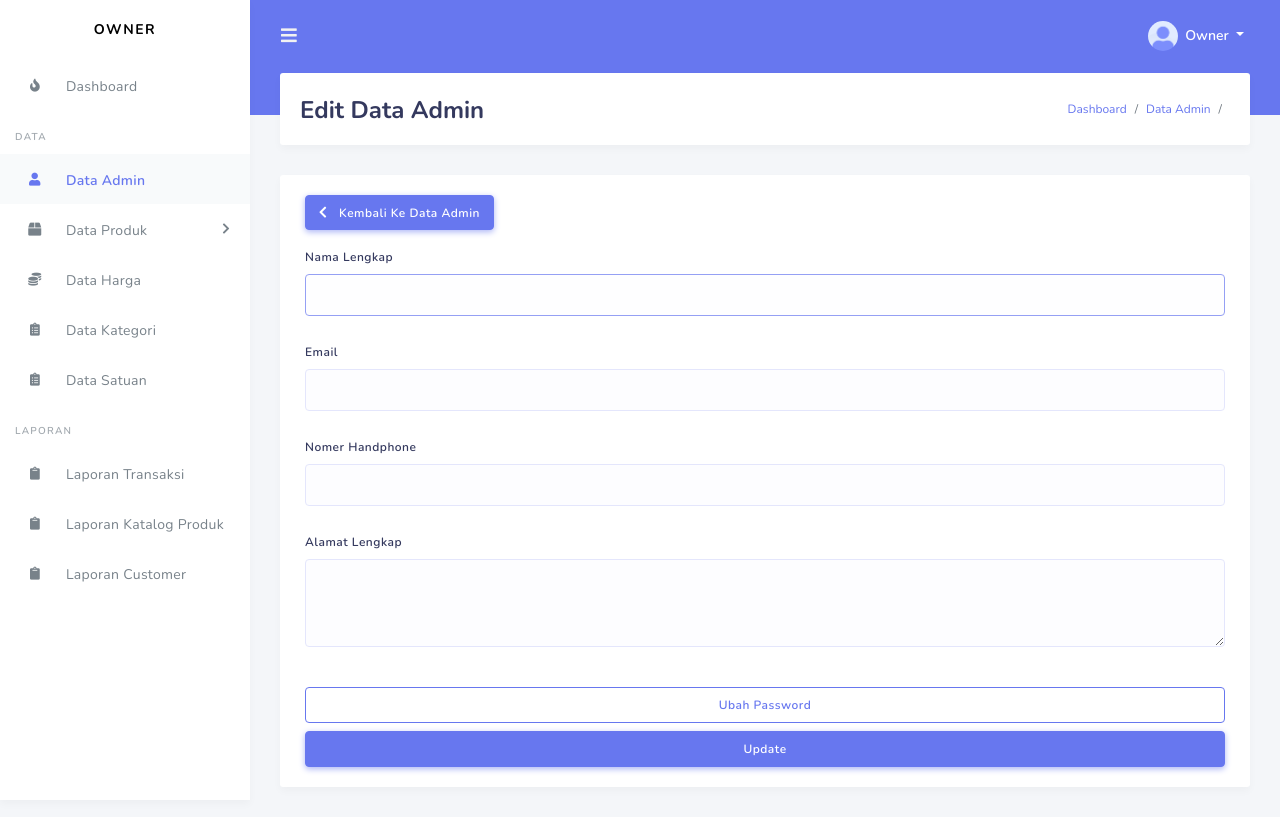
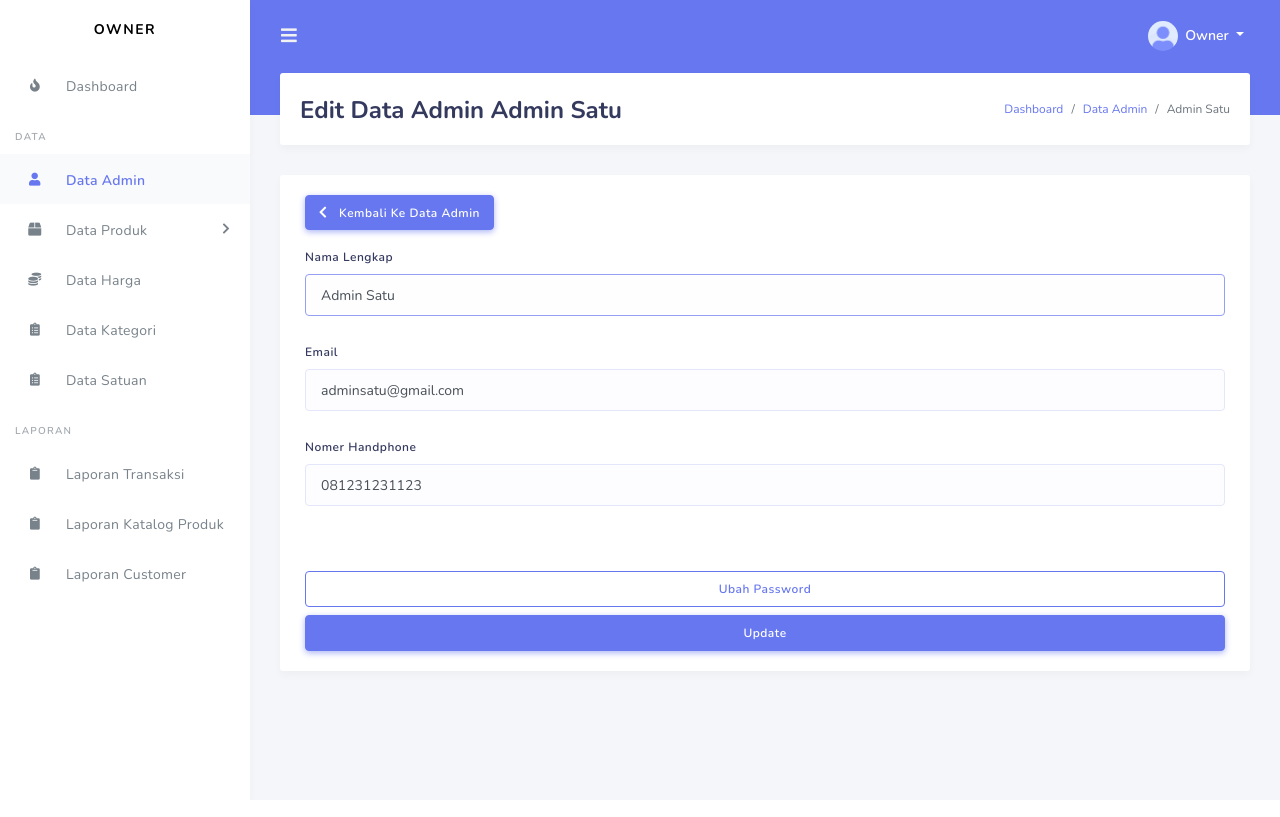
Before and after one commit to fauziabd26/pos_magang, a CodeIgniter app: page /pos_magang/index.php/owner/admin_edit/1 in a window 1280 px wide. Run offline with CodeIgniter, Linux system fonts and the light colour scheme; data that the repository does not hold is empty; some libraries are stand-ins or nearby versions.

Commit message:
Log 13 Agustus 2021

```diff
--- a/application/controllers/Owner.php
+++ b/application/controllers/Owner.php
@@ -5,14 +5,14 @@ class Owner extends CI_Controller
 {
 	public function dashboard()
 	{
-		$getAPI = file_get_contents('json/transaksi/transaksi.json');
+		$getAPI = file_get_contents('json/admin/transaksi/read.json');
 		$datas = json_decode($getAPI, true);
 
 		// Count TransaksiProduk
 		$totalTransaksiProduk = 0;
 		$totalTransaksiJasa = 0;
 
-		foreach ($datas["transaksi"] as $value) {
+		foreach ($datas["data"] as $value) {
 			if ($value["jenis"] == "produk") {
 				$totalTransaksiProduk += 1;
 			} elseif ($value["jenis"] == "jasa") {
@@ -20,7 +20,7 @@ class Owner extends CI_Controller
 			}
 		}
 
-		$data = array('transaksis' => $datas["transaksi"]);
+		$data = array('transaksis' => $datas["data"]);
 		$data['totalTransaksiProduk'] = $totalTransaksiProduk;
 		$data['totalTransaksiJasa'] = $totalTransaksiJasa;
 
@@ -35,10 +35,10 @@ class Owner extends CI_Controller
 	// Bagian Admin
 	public function admin()
 	{
-		$getAPI = file_get_contents('json/user/user.json');
+		$getAPI = file_get_contents('json/owner/admin/read.json');
 		$datas = json_decode($getAPI, true);
 
-		$data['admins'] = array_filter($datas['user'], function ($row) {
+		$data['admins'] = array_filter($datas['data'], function ($row) {
 			return $row['id_role'] == 3;
 		});
 
@@ -52,16 +52,15 @@ class Owner extends CI_Controller
 
 	public function admin_edit($id)
 	{
-		$getAPI = file_get_contents('json/user/user.json');
+		$getAPI = file_get_contents('json/owner/admin/read.json');
 		$datas = json_decode($getAPI, true);
 
-		foreach ($datas['user'] as $row) {
+		foreach ($datas['data'] as $row) {
 			if ($row['id_user'] == $id) {
 				$value = array(
 					'id_user' => $row["id_user"],
 					'nama' => $row["nama"],
 					'email' => $row["email"],
-					'alamat' => $row["alamat"],
 					'no_hp' => $row["no_hp"],
 				);
 			}
--- a/application/views/dashboard/owner/admin/edit.php
+++ b/application/views/dashboard/owner/admin/edit.php
@@ -31,10 +31,6 @@
 						<label for='no_hp'>Nomer Handphone</label>
 						<input type="number" id="no_hp" class="form-control" name="no_hp" value="<?= $admin["no_hp"] ?>">
 					</div>
-					<div class="form-group mb-0">
-						<label>Alamat Lengkap</label>
-						<textarea class="form-control"><?= $admin["alamat"] ?></textarea>
-					</div>
 				</div>
 				<div class="card-footer">
 					<a href="<?= base_url('owner/admin_ubah_password/'. $admin["id_user"]) ?>" class="btn btn-outline-primary btn-block">Ubah Password</a>
--- a/application/views/dashboard/owner/admin/index.php
+++ b/application/views/dashboard/owner/admin/index.php
@@ -24,7 +24,6 @@
 								<th>No</th>
 								<th>Nama Admin</th>
 								<th>Email</th>
-								<th>Alamat</th>
 								<th>No Handphone</th>
 								<th>Action</th>
 							</tr>
@@ -36,7 +35,6 @@
 									<td><?= ++$no ?></td>
 									<td><?= $admin["nama"] ?></td>
 									<td><?= $admin["email"] ?></td>
-									<td><?= $admin["alamat"] ?></td>
 									<td><?= $admin["no_hp"] ?></td>
 									<td>
 										<a href="<?= base_url('owner/admin_edit/' . $admin["id_user"]) ?>" class="btn btn-warning"><i class="fas fa-edit"></i></a>
--- a/application/views/dashboard/owner/admin/tambah.php
+++ b/application/views/dashboard/owner/admin/tambah.php
@@ -41,10 +41,6 @@
 						<label for='no_hp'>Nomer Handphone</label>
 						<input type="number" id="no_hp" class="form-control" name="no_hp" placeholder='Masukkan Nomer Handphone'>
 					</div>
-					<div class="form-group mb-0">
-						<label>Alamat Lengkap</label>
-						<textarea class="form-control" placeholder="Masukan Alamat Lengkap"></textarea>
-					</div>
 				</div>
 				<div class="card-footer">
 					<button class="btn btn-primary btn-block">Submit</button>
--- a/application/views/register.php
+++ b/application/views/register.php
@@ -62,7 +62,7 @@
 											<input id="password_confirm" type="password" class="form-control" name="password_confirm" placeholder="Masukan Password Confirmation">
 										</div>
 									</div>
-									<div class="form-divider">
+									<!-- <div class="form-divider">
 										<i class="fas fa-store mr-1"></i> Identitas Toko Kamu
 										<hr>
 									</div>
@@ -84,7 +84,7 @@
 											<input type="checkbox" name="agree" class="custom-control-input" id="agree">
 											<label class="custom-control-label" for="agree">I agree with the terms and conditions</label>
 										</div>
-									</div>
+									</div> -->
 									<div class="form-group">
 										<button type="submit" class="btn btn-primary btn-lg btn-block">
 											Register
--- a/json/owner/admin/read.json
+++ b/json/owner/admin/read.json
@@ -7,6 +7,7 @@
       "nama": "Admin Satu",
       "email": "adminsatu@gmail.com",
       "password": "$2y$10$plRHPlsYHt8ccMTCGtnUaOHKf9XvvrnItx8dR25GPnOyHY1UhKLZS",
+      "no_hp": "081231231123",
       "id_role": 3
     },
     {
@@ -14,6 +15,7 @@
       "nama": "Admin",
       "email": "admindua@gmail.com",
       "password": "$2y$10$nRPtVvBS2WyrUOay41CGieAPURo2vym7H2.iUmM2R4uOxsY7qgpPS",
+      "no_hp": "08123123199",
       "id_role": 3
     }
   ]
```
